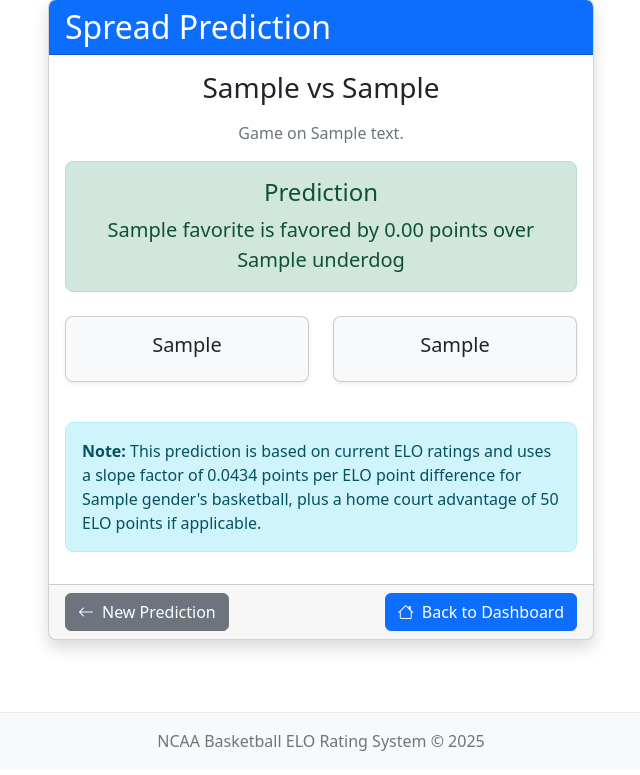
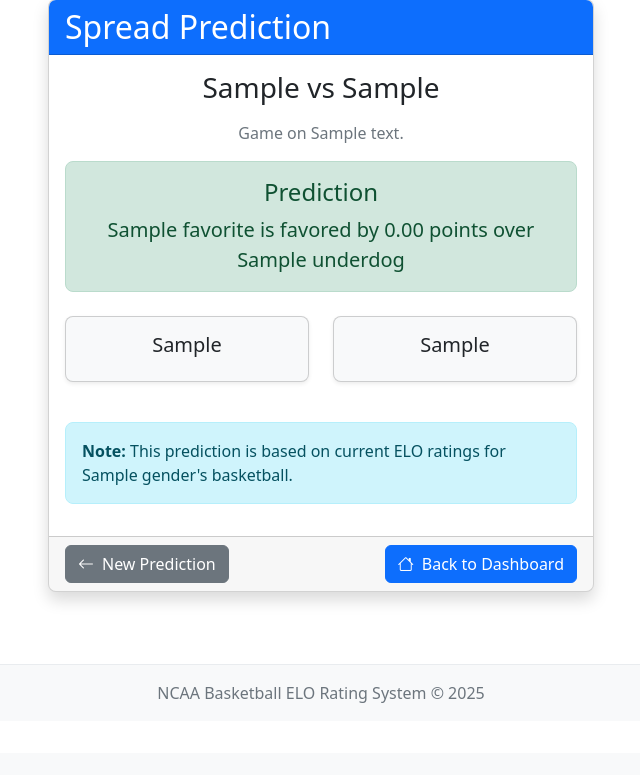
Before and after one commit to keithtyser/hoops-elo, a Flask app: template templates/spread_result.html in a window 1280 px wide. Shown: the part 105-880 px from the top of the page, without its empty margins (319-959 px from the left). After the commit the page ends 808 px from the top, so only its background shows below. Run offline with Flask 2, Linux system fonts and the light colour scheme; the template is opened without the code that fills it: most values are stand-ins (such as "Sample title", 1, 10 or a date in 2020).

Commit message:
Removed detailed spread calculation information from results pages

```diff
--- a/elo_ratings/cli.py
+++ b/elo_ratings/cli.py
@@ -258,8 +258,6 @@ def interactive_mode(gender, data_dir):
                 print(f"\n{team_b_name} is favored by {abs(spread):.1f} points over {team_a_name}")
             else:
                 print("\nThe game is a pick'em (even spread)")
-
-            print(f"\nThis prediction uses a slope factor of {slope:.4f} and {home_court} ELO points for home court advantage.")
 
         elif choice == '2':
             # Predict win probability and odds
--- a/templates/spread_result.html
+++ b/templates/spread_result.html
@@ -64,9 +64,7 @@
 
                 <div class="alert alert-info alert-permanent">
                     <p class="mb-0">
-                        <strong>Note:</strong> This prediction is based on current ELO ratings and uses a slope factor of {{ "%.4f"|format(0.033 if gender == 'men' else 0.0434) }}
-                        points per ELO point difference for {{ gender }}'s basketball, plus a home court advantage of
-                        {{ 75 if gender == 'men' else 50 }} ELO points if applicable.
+                        <strong>Note:</strong> This prediction is based on current ELO ratings for {{ gender }}'s basketball.
                     </p>
                 </div>
             </div>
```
